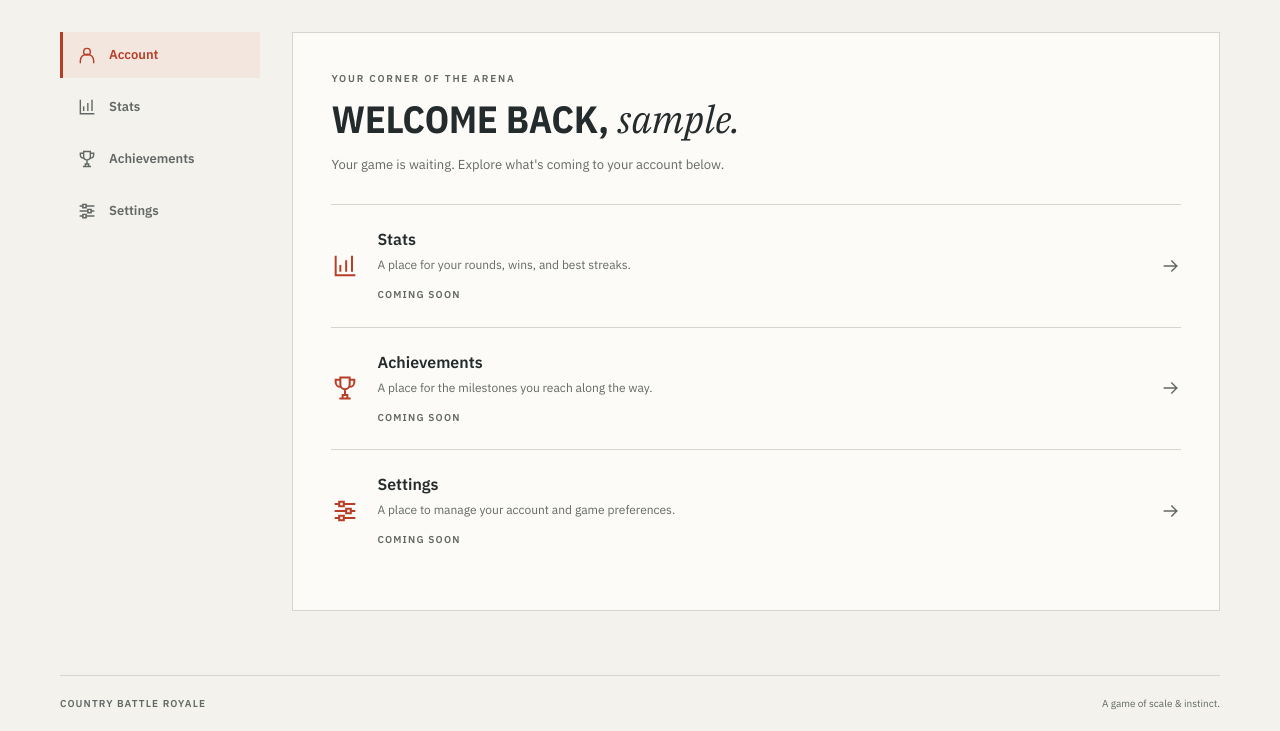
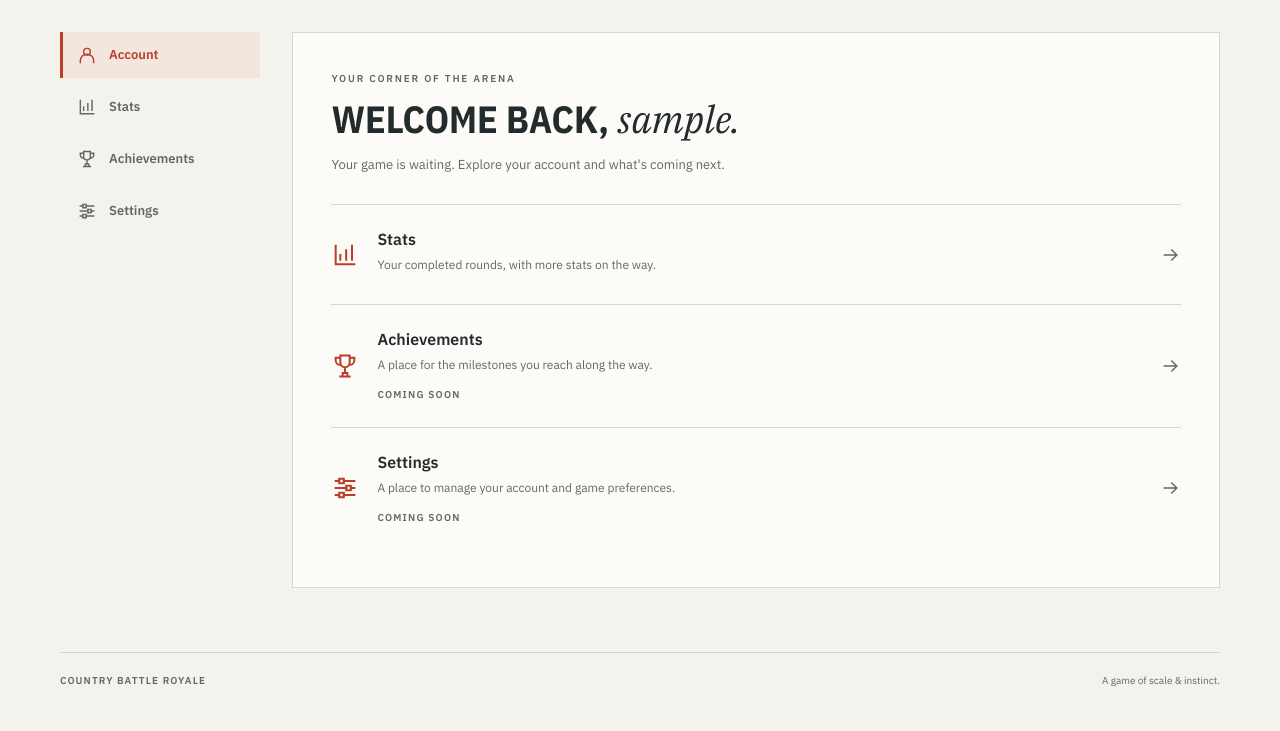
Before and after one commit to jakubbarak2001/CountryBattleRoyale, a Flask app: page /account in a window 1280 px wide. Shown: the part 286-1017 px from the top of the page. After the commit the page ends 973 px from the top, so only its background shows below. Run offline with Flask 3, Linux system fonts and the light colour scheme; the visitor is signed in with stand-in values (Sample User, id 1); parts of the project's set-up code (start-up, migrations or seed data) failed here and were passed over; some libraries are stand-ins or nearby versions.

Commit message:
feat(stats): read and display rounds played

```diff
--- a/backend/app.py
+++ b/backend/app.py
@@ -5,7 +5,7 @@ import os
 from dotenv import load_dotenv
 from werkzeug.utils import redirect
 
-from backend.db import create_user, login_user
+from backend.db import create_user, login_user, read_rounds_played
 from countries import compare_two_countries, select_and_compare_random_countries
 
 load_dotenv()
@@ -144,11 +144,13 @@ def logout():
     return render_template("index.html", **get_game_context())
 
 
-def render_account(section: str = "account"):
+def render_account(section: str = "account", rounds_played=None):
 
     if session.get("logged", False) and session.get("username"):
         return render_template("account.html",
-                               name = session["username"], section = section)
+                               name = session["username"],
+                               section=section,
+                               rounds_played=rounds_played)
 
     else:
         return redirect("/")
@@ -160,7 +162,11 @@ def account():
 
 @app.route("/account/stats", methods=["GET"])
 def stats():
-    return render_account("stats")
+    if session.get("logged", False) and session.get("username"):
+        rounds = read_rounds_played(session["username"])
+        return render_account("stats", rounds_played=rounds)
+    else:
+        return redirect("/")
 
 
 @app.route("/account/achievements", methods=["GET"])
--- a/templates/account.html
+++ b/templates/account.html
@@ -35,17 +35,17 @@
                 <div class="account-section-heading">
                     <p class="eyebrow">Your corner of the arena</p>
                     <h2 id="section-title">Welcome back, <em>{{ name }}.</em></h2>
-                    <p>Your game is waiting. Explore what's coming to your account below.</p>
+                    <p>Your game is waiting. Explore your account and what's coming next.</p>
                 </div>
                 <div class="account-destinations">
                     {% for key, label, description in [
-                        ('stats', 'Stats', 'A place for your rounds, wins, and best streaks.'),
+                        ('stats', 'Stats', 'Your completed rounds, with more stats on the way.'),
                         ('achievements', 'Achievements', 'A place for the milestones you reach along the way.'),
                         ('settings', 'Settings', 'A place to manage your account and game preferences.')
                     ] %}
                     <a class="account-destination" href="{{ url_for('account') }}/{{ key }}">
                         {{ ui.icon(key, 'account-destination-icon') }}
-                        <div><h3>{{ label }}</h3><p>{{ description }}</p><span class="account-coming-soon">Coming soon</span></div>
+                        <div><h3>{{ label }}</h3><p>{{ description }}</p>{% if key != 'stats' %}<span class="account-coming-soon">Coming soon</span>{% endif %}</div>
                         {{ ui.icon('arrow') }}
                     </a>
                     {% endfor %}
@@ -54,14 +54,20 @@
                 <div class="account-section-heading">
                     <p class="eyebrow">Your record</p>
                     <h2 id="section-title">Every round counts<span class="brand-period">.</span></h2>
-                    <p>Your performance will have a home here. Stats aren't available yet.</p>
+                    <p>Your completed rounds, at a glance. Wins and streak stats are coming soon.</p>
                 </div>
                 <dl class="account-stat-grid">
-                    {% for label in ['Rounds played', 'Rounds won', 'Best streak'] %}
+                    <div class="account-stat">
+                        <dt>Rounds played</dt>
+                        <dd>{% if rounds_played is defined and rounds_played is not none %}{{ '{:,}'.format(rounds_played) }}{% else %}<span aria-hidden="true">&mdash;</span><span class="account-coming-soon">Unavailable</span>{% endif %}</dd>
+                    </div>
+                    {% for label in ['Rounds won', 'Best streak'] %}
                     <div class="account-stat"><dt>{{ label }}</dt><dd><span aria-hidden="true">&mdash;</span><span class="account-coming-soon">Coming soon</span></dd></div>
                     {% endfor %}
                 </dl>
-                <p class="account-footnote">No stats to display yet.</p>
+                {% if rounds_played is not defined or rounds_played is none %}
+                <p class="account-footnote">Rounds played couldn't be loaded. Try again later.</p>
+                {% endif %}
                 {% elif current_section == 'achievements' %}
                 <div class="account-section-heading">
                     <p class="eyebrow">Your milestones</p>
--- a/tests.py
+++ b/tests.py
@@ -139,6 +139,7 @@ class AuthenticationTests(TestCase):
         self.assertEqual(response.status_code, 302)
         self.assertEqual(response.location, "/")
 
+    @patch("backend.app.read_rounds_played", return_value=0)
     def test_logged_account_stats(self):
         client = app.test_client()
 
@@ -176,4 +177,4 @@ class AuthenticationTests(TestCase):
 
         self.assertEqual(response.status_code, 200)
         self.assertIn("user", response.get_data(as_text=True))
-        self.assertIn("settings", response.get_data(as_text=True))
+        self.assertIn("Your settings", response.get_data(as_text=True))
```
Also changed, not shown: backend/db.py (+15 -0 lines).
